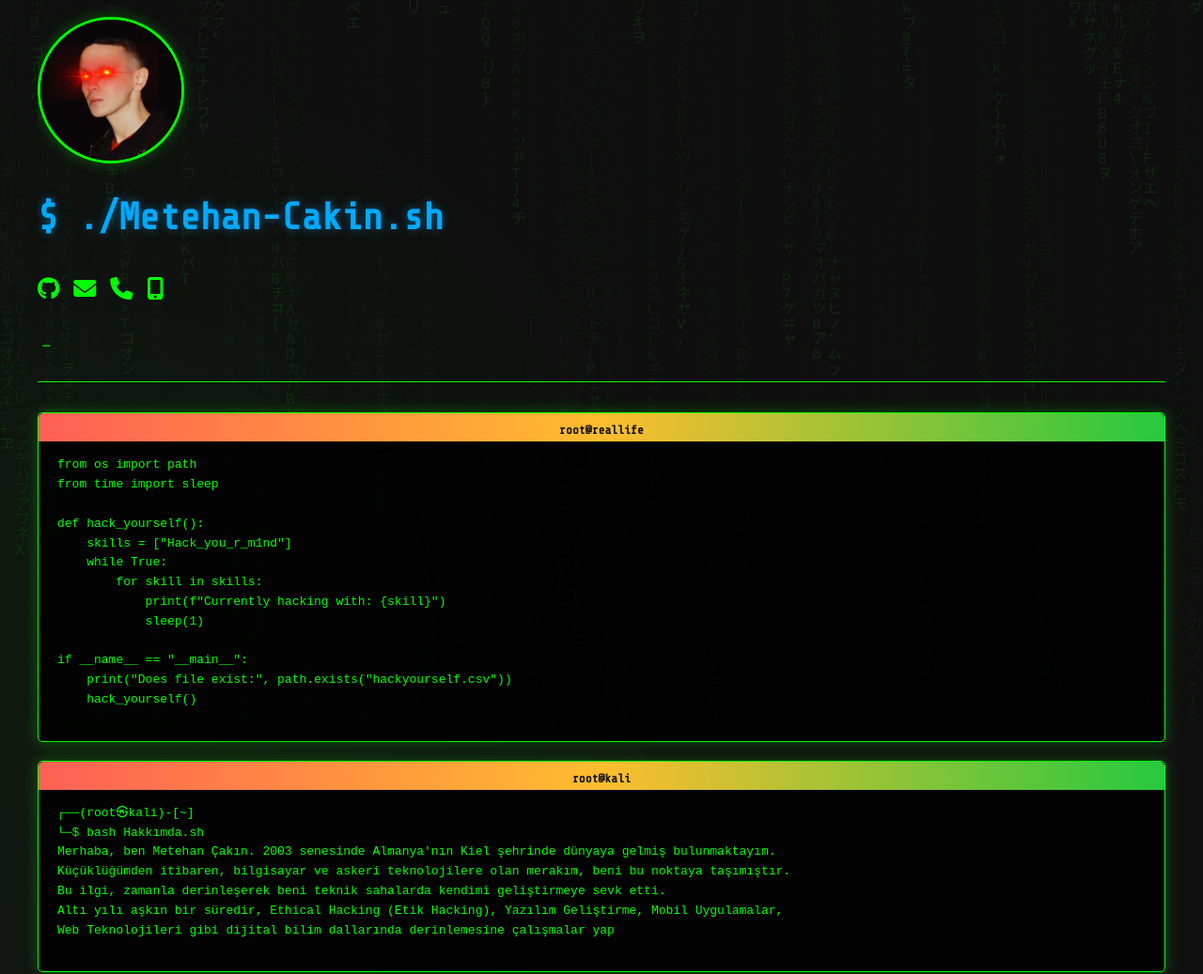
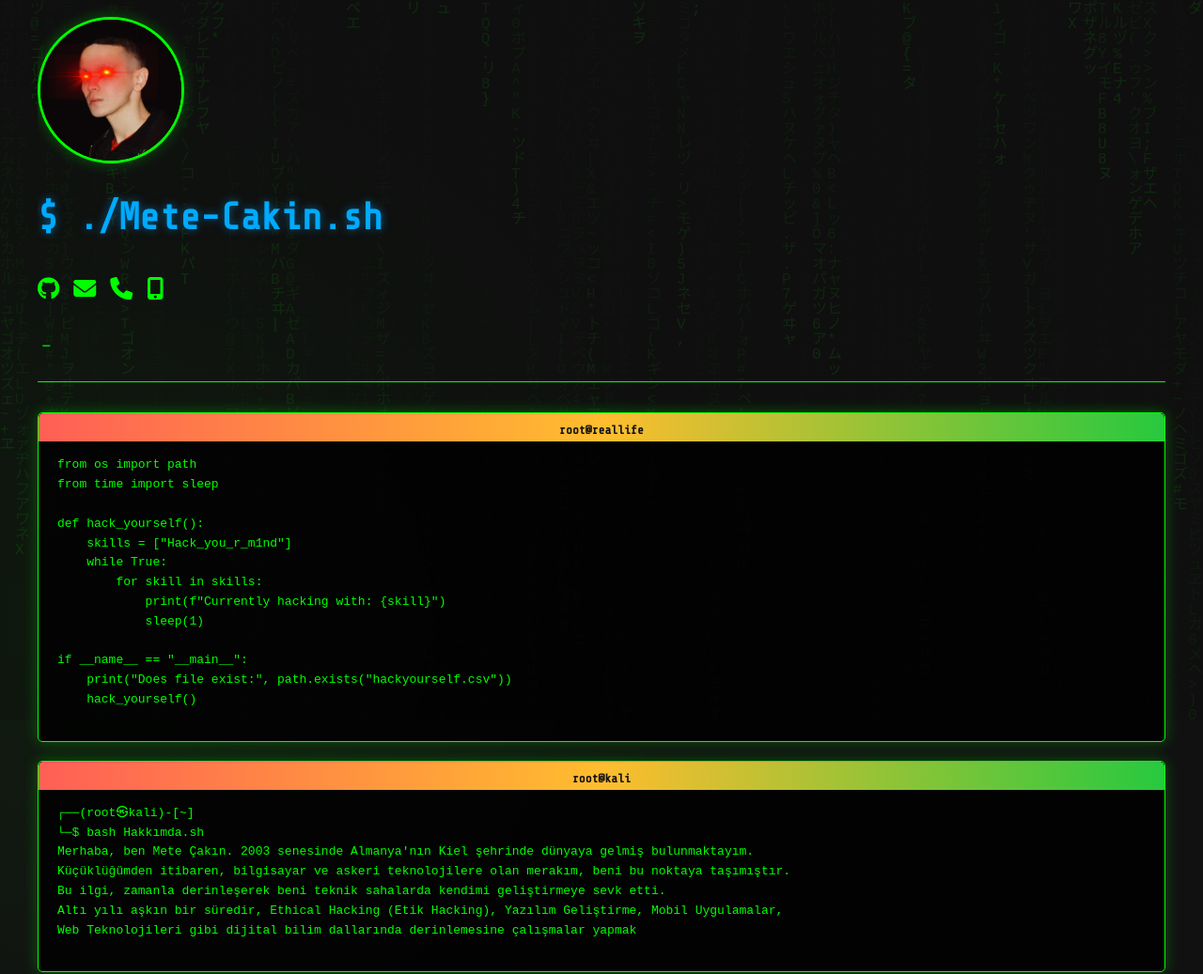
Before and after one commit to metehn-ckn/metehan-ckn.github.io, a plain HTML site: page index.html in a window 1280 px wide. Shown: the part 34-1071 px from the top of the page at 94% size. Drawn offline with nearby package versions, Linux system fonts and the light colour scheme.

Commit message:
index.html

```diff
--- a/index.html
+++ b/index.html
@@ -480,7 +480,7 @@
                 <img src="img/metehancakin.png" alt="Metehan Çakın" class="profile-image">
             </div>
             <br>
-            <h1 class="animate__animated animate__fadeIn">$ ./Metehan-Cakin.sh</h1>
+            <h1 class="animate__animated animate__fadeIn">$ ./Mete-Cakin.sh</h1>
             <div class="social-icons">
                 <a href="https://github.com/Pasha-Sec" target="_blank"><i class="fab fa-github"></i></a>
                 <a href="mailto:metehancakin74@gmail.com"><i class="fas fa-envelope"></i></a>
@@ -513,7 +513,7 @@ if __name__ == "__main__":
             <div class="terminal-content">
                 <pre><code class="language-bash">┌──(root㉿kali)-[~]
 └─$ bash Hakkımda.sh
-Merhaba, ben Metehan Çakın. 2003 senesinde Almanya'nın Kiel şehrinde dünyaya gelmiş bulunmaktayım.
+Merhaba, ben Mete Çakın. 2003 senesinde Almanya'nın Kiel şehrinde dünyaya gelmiş bulunmaktayım.
 Küçüklüğümden itibaren, bilgisayar ve askeri teknolojilere olan merakım, beni bu noktaya taşımıştır.
 Bu ilgi, zamanla derinleşerek beni teknik sahalarda kendimi geliştirmeye sevk etti.
 Altı yılı aşkın bir süredir, Ethical Hacking (Etik Hacking), Yazılım Geliştirme, Mobil Uygulamalar,
```
